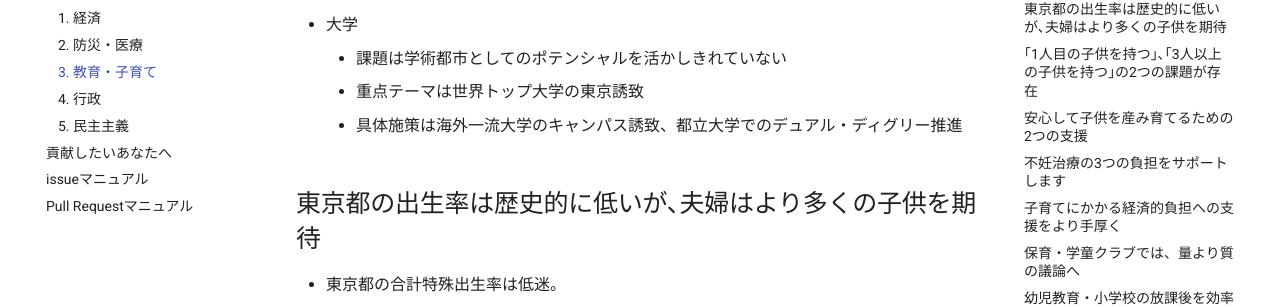
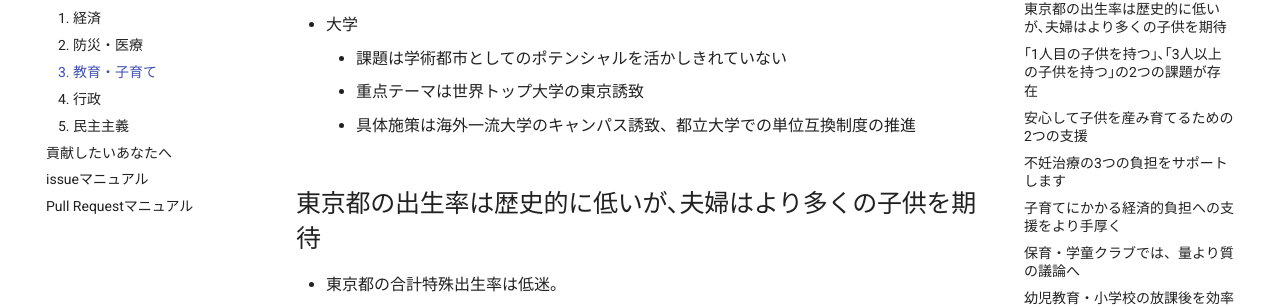
Before and after one commit to takahiroanno2024/election2024, an MkDocs documentation site: the page built from docs/manifest/education.md, in a window 1280 px wide and 900 px high, scrolled down 946 px. Shown: the part 144-451 px from the top of the window. Built offline with MkDocs 1.6.1 and Material for MkDocs 9.7.7, drawn with Linux system fonts in a browser that asks for light colours; some of the changed text lies outside the part shown.

Commit message:
Update education.md：デュアル・デグリー → 単位互換制度
 - Xで用語がわかりにくいと指摘があったため
 - 用語の意味が国によって異なるため

```diff
--- a/docs/manifest/education.md
+++ b/docs/manifest/education.md
@@ -20,7 +20,7 @@
 - 大学
     - 課題は学術都市としてのポテンシャルを活かしきれていない
     - 重点テーマは世界トップ大学の東京誘致
-    - 具体施策は海外一流大学のキャンパス誘致、都立大学でのデュアル・ディグリー推進
+    - 具体施策は海外一流大学のキャンパス誘致、都立大学での単位互換制度の推進
 
 ## 東京都の出生率は歴史的に低いが､夫婦はより多くの子供を期待
 
@@ -176,7 +176,7 @@
 - 海外一流大学のキャンパス誘致
     - ニューヨーク大学はアブダビ（アラブ首長国連邦）・上海に分校を設置。イェール大学はシンガポール国立大学と共同で「Yale-NUS大学」を設立（ただし2025年に閉校予定）
     - 都知事のリーダーシップのもと、キャンパス誘致を強化
-- 都立大学でのデュアル・ディグリーの推進
+- 都立大学での単位互換制度の推進
     - 東京都立大学と海外大学との共通単位を実現していく
         - 日本と海外の両方の学位を、それぞれ個別に取得するよりも短い期間で取得できるプログラム
         - 海外大学の学生が東京都立大学の学位取得のため東京に訪れる機会を創出し、人材交流を図れる
```
